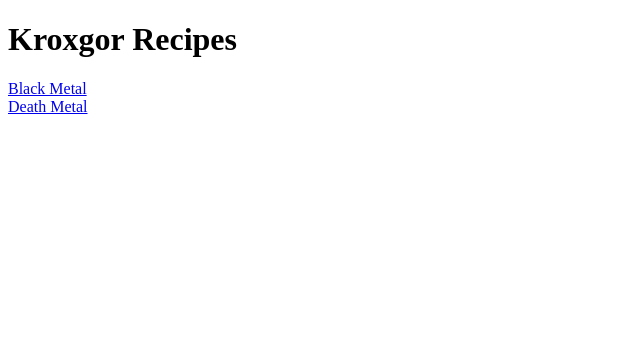
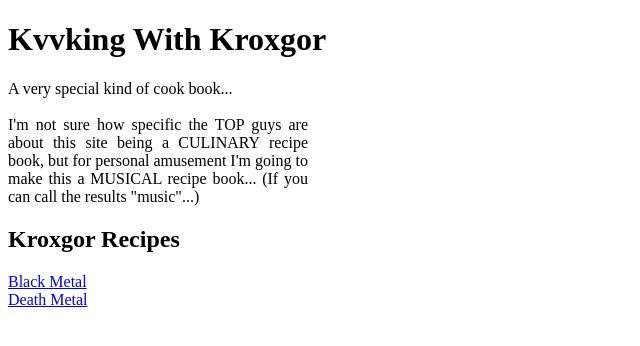
Before and after one commit to mwindz/odin_recipes, a plain HTML site: page index.html in a window 1280 px wide. Shown: the whole page, without its empty margins (0-640 px from the left). Drawn offline with Linux system fonts and the light colour scheme.

Commit message:
Update index page

```diff
--- a/index.html
+++ b/index.html
@@ -7,7 +7,15 @@
 	</head>
 
 	<body>
-		<h1>Kroxgor Recipes</h1>
+		<h1>Kvvking With Kroxgor</h1>
+		<p align="justify" style="max-width:300px;">A very special kind of cook book...<br><br>
+
+		I'm not sure how specific the TOP guys are about
+		this site being a CULINARY recipe book, but for
+		personal amusement I'm going to make this a MUSICAL
+		recipe book... (If you can call the results "music"...)</p>
+
+		<h2>Kroxgor Recipes</h2>
 		<a href="recipes/black_metal.html">Black Metal</a><br>
 		<a href="recipes/death_metal.html">Death Metal</a>
 	</body>
```
